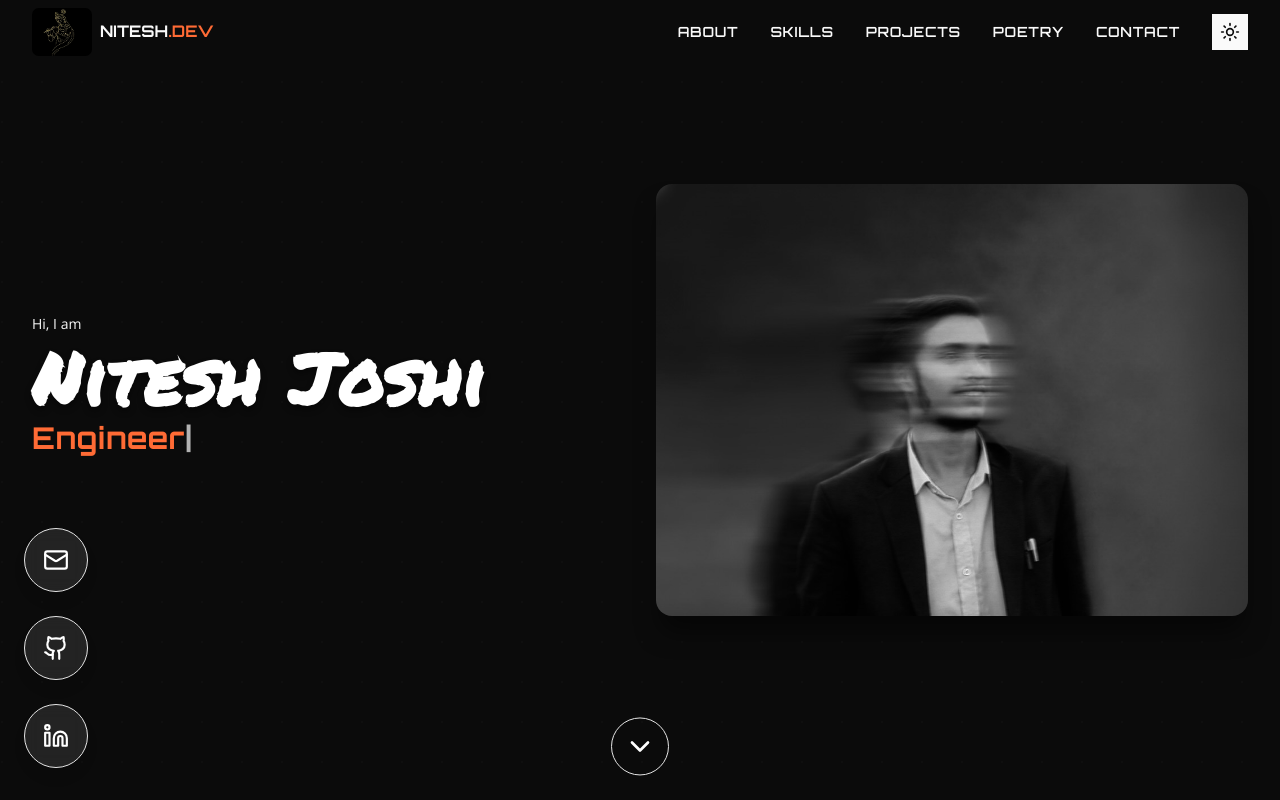
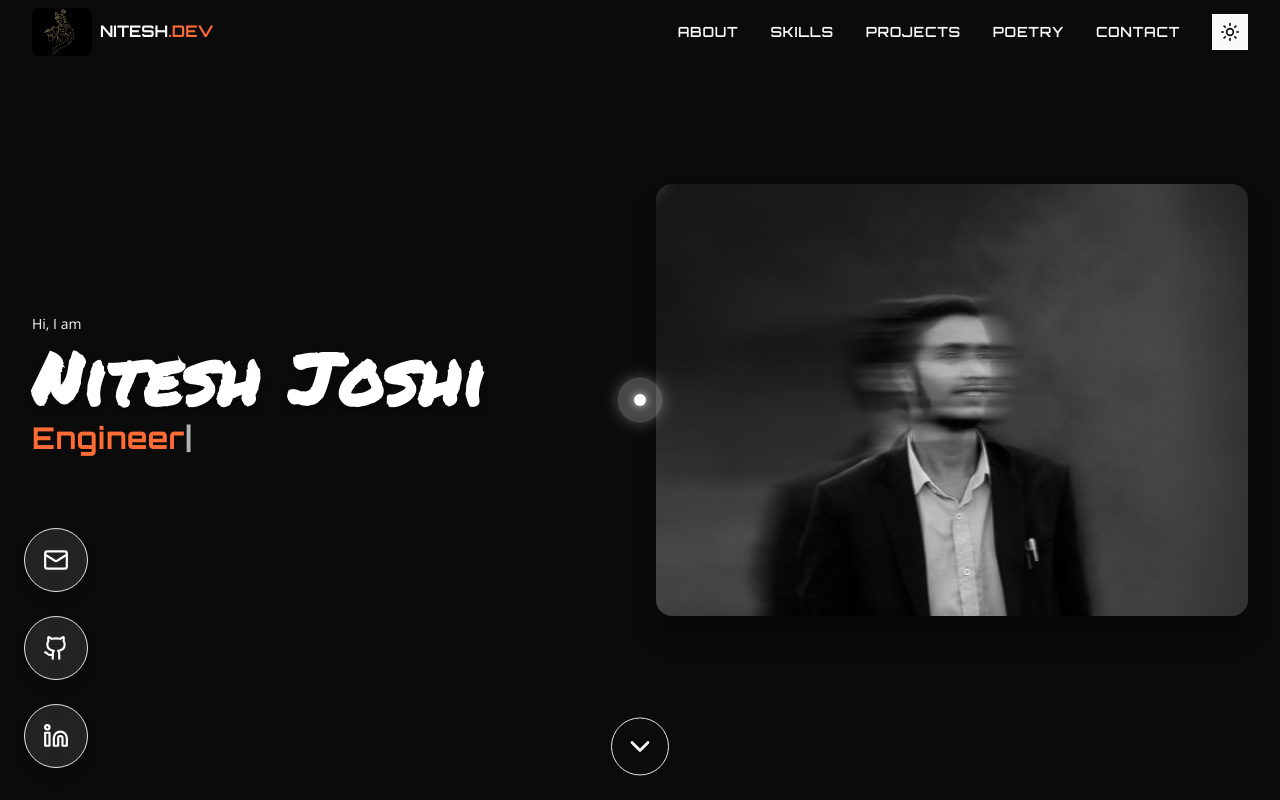
Before and after one commit to Niteshh-DeV/portfolio, a React (Vite) app: page / in a window 1280 px wide. Shown: the top 800 px of the page. Built offline with nearby package versions, Linux system fonts and the light colour scheme; a web font is replaced by a local one.

Commit message:
Added Custom Magnetic Cursor

```diff
--- a/package.json
+++ b/package.json
@@ -29,6 +29,9 @@
             "@radix-ui/react-toggle": "^1.1.2",
             "@radix-ui/react-toggle-group": "^1.1.2",
             "@radix-ui/react-tooltip": "^1.1.8",
+            "@react-three/drei": "^9.122.0",
+            "@react-three/fiber": "^8.18.0",
+            "@types/three": "^0.160.0",
             "@upstash/redis": "^1.36.0",
             "@vercel/kv": "^3.0.0",
             "class-variance-authority": "^0.7.1",
@@ -49,6 +52,7 @@
             "recharts": "^2.15.2",
             "sonner": "^2.0.3",
             "tailwind-merge": "*",
+            "three": "^0.160.1",
             "vaul": "^1.1.2"
       },
       "devDependencies": {
--- a/src/App.tsx
+++ b/src/App.tsx
@@ -1,15 +1,19 @@
 import { Routes, Route, Navigate, useNavigate } from 'react-router-dom';
 import HomePage from './pages/HomePage';
 import { Poetry } from './components/Poetry';
+import { MagneticCursor } from './components/MagneticCursor';
 
 export default function App() {
   const navigate = useNavigate();
 
   return (
-    <Routes>
-      <Route path="/" element={<HomePage />} />
-      <Route path="/poetry" element={<Poetry onClose={() => navigate('/')} />} />
-      <Route path="*" element={<Navigate to="/" replace />} />
-    </Routes>
+    <>
+      <MagneticCursor />
+      <Routes>
+        <Route path="/" element={<HomePage />} />
+        <Route path="/poetry" element={<Poetry onClose={() => navigate('/')} />} />
+        <Route path="*" element={<Navigate to="/" replace />} />
+      </Routes>
+    </>
   );
 }
--- /dev/null
+++ b/src/components/MagneticCursor.tsx
@@ -0,0 +1,150 @@
+import { useEffect, useRef, useState } from 'react';
+
+export function MagneticCursor() {
+  const cursorRef = useRef<HTMLDivElement>(null);
+  const auraRef = useRef<HTMLDivElement>(null);
+  const [isHovering, setIsHovering] = useState(false);
+  const [isClicking, setIsClicking] = useState(false);
+  const position = useRef({ x: 0, y: 0 });
+  const auraPosition = useRef({ x: 0, y: 0 });
+  const rafId = useRef<number>(0);
+
+  useEffect(() => {
+    // Skip on touch devices
+    if ('ontouchstart' in window || navigator.maxTouchPoints > 0) {
+      return;
+    }
+
+    // Hide default cursor globally
+    const style = document.createElement('style');
+    style.id = 'hide-cursor';
+    style.textContent = '*, *::before, *::after { cursor: none !important; }';
+    document.head.appendChild(style);
+
+    const lerp = (a: number, b: number, t: number) => a + (b - a) * t;
+
+    const animate = () => {
+      if (!cursorRef.current || !auraRef.current) {
+        rafId.current = requestAnimationFrame(animate);
+        return;
+      }
+
+      // Cursor follows instantly
+      cursorRef.current.style.left = `${position.current.x}px`;
+      cursorRef.current.style.top = `${position.current.y}px`;
+
+      // Aura follows with lag
+      auraPosition.current.x = lerp(auraPosition.current.x, position.current.x, 0.15);
+      auraPosition.current.y = lerp(auraPosition.current.y, position.current.y, 0.15);
+      auraRef.current.style.left = `${auraPosition.current.x}px`;
+      auraRef.current.style.top = `${auraPosition.current.y}px`;
+
+      rafId.current = requestAnimationFrame(animate);
+    };
+
+    const onMouseMove = (e: MouseEvent) => {
+      position.current = { x: e.clientX, y: e.clientY };
+
+      // Check what's under cursor
+      const el = document.elementFromPoint(e.clientX, e.clientY);
+      if (el) {
+        const isClickable =
+          el.tagName === 'A' ||
+          el.tagName === 'BUTTON' ||
+          el.closest('a') !== null ||
+          el.closest('button') !== null ||
+          el.closest('[role="button"]') !== null ||
+          el.closest('[onclick]') !== null ||
+          window.getComputedStyle(el).cursor === 'pointer';
+
+        setIsHovering(!!isClickable);
+      } else {
+        setIsHovering(false);
+      }
+    };
+
+    const onMouseDown = () => setIsClicking(true);
+    const onMouseUp = () => setIsClicking(false);
+
+    const onMouseEnter = () => {
+      if (cursorRef.current) cursorRef.current.style.opacity = '1';
+      if (auraRef.current) auraRef.current.style.opacity = '1';
+    };
+
+    const onMouseLeave = () => {
+      if (cursorRef.current) cursorRef.current.style.opacity = '0';
+      if (auraRef.current) auraRef.current.style.opacity = '0';
+    };
+
+    // Initialize position
+    position.current = { x: window.innerWidth / 2, y: window.innerHeight / 2 };
+    auraPosition.current = { ...position.current };
+
+    document.addEventListener('mousemove', onMouseMove);
+    document.addEventListener('mousedown', onMouseDown);
+    document.addEventListener('mouseup', onMouseUp);
+    document.addEventListener('mouseenter', onMouseEnter);
+    document.addEventListener('mouseleave', onMouseLeave);
+
+    rafId.current = requestAnimationFrame(animate);
+
+    return () => {
+      document.removeEventListener('mousemove', onMouseMove);
+      document.removeEventListener('mousedown', onMouseDown);
+      document.removeEventListener('mouseup', onMouseUp);
+      document.removeEventListener('mouseenter', onMouseEnter);
+      document.removeEventListener('mouseleave', onMouseLeave);
+      cancelAnimationFrame(rafId.current);
+      document.getElementById('hide-cursor')?.remove();
+    };
+  }, []);
+
+  // Skip render on touch devices
+  if (typeof window !== 'undefined' && ('ontouchstart' in window || navigator.maxTouchPoints > 0)) {
+    return null;
+  }
+
+  return (
+    <>
+      {/* Aura - grows and turns orange on hover, shrinks on click */}
+      <div
+        ref={auraRef}
+        style={{
+          position: 'fixed',
+          pointerEvents: 'none',
+          width: isClicking ? '30px' : isHovering ? '80px' : '45px',
+          height: isClicking ? '30px' : isHovering ? '80px' : '45px',
+          borderRadius: '50%',
+          backgroundColor: isHovering ? 'rgba(255, 107, 53, 0.5)' : 'rgba(255, 255, 255, 0.25)',
+          boxShadow: isHovering
+            ? '0 0 30px rgba(255, 107, 53, 0.6), 0 0 60px rgba(255, 107, 53, 0.3)'
+            : '0 0 15px rgba(255, 255, 255, 0.3)',
+          transform: 'translate(-50%, -50%)',
+          transition: 'width 0.2s ease-out, height 0.2s ease-out, background-color 0.2s ease-out, box-shadow 0.2s ease-out',
+          zIndex: 2147483646,
+          opacity: 1,
+        }}
+      />
+
+      {/* Cursor dot - shrinks on click */}
+      <div
+        ref={cursorRef}
+        style={{
+          position: 'fixed',
+          pointerEvents: 'none',
+          width: isClicking ? '6px' : '12px',
+          height: isClicking ? '6px' : '12px',
+          borderRadius: '50%',
+          backgroundColor: isHovering ? '#ff6b35' : '#ffffff',
+          boxShadow: isHovering
+            ? '0 0 10px rgba(255, 107, 53, 0.8), 0 0 20px rgba(255, 107, 53, 0.5)'
+            : '0 0 8px rgba(255, 255, 255, 0.8)',
+          transform: 'translate(-50%, -50%)',
+          transition: 'width 0.15s ease-out, height 0.15s ease-out, background-color 0.15s ease-out',
+          zIndex: 2147483647,
+          opacity: 1,
+        }}
+      />
+    </>
+  );
+}
```
Also changed, not shown: 10 other files (tests, documents, lock files or other folders).
